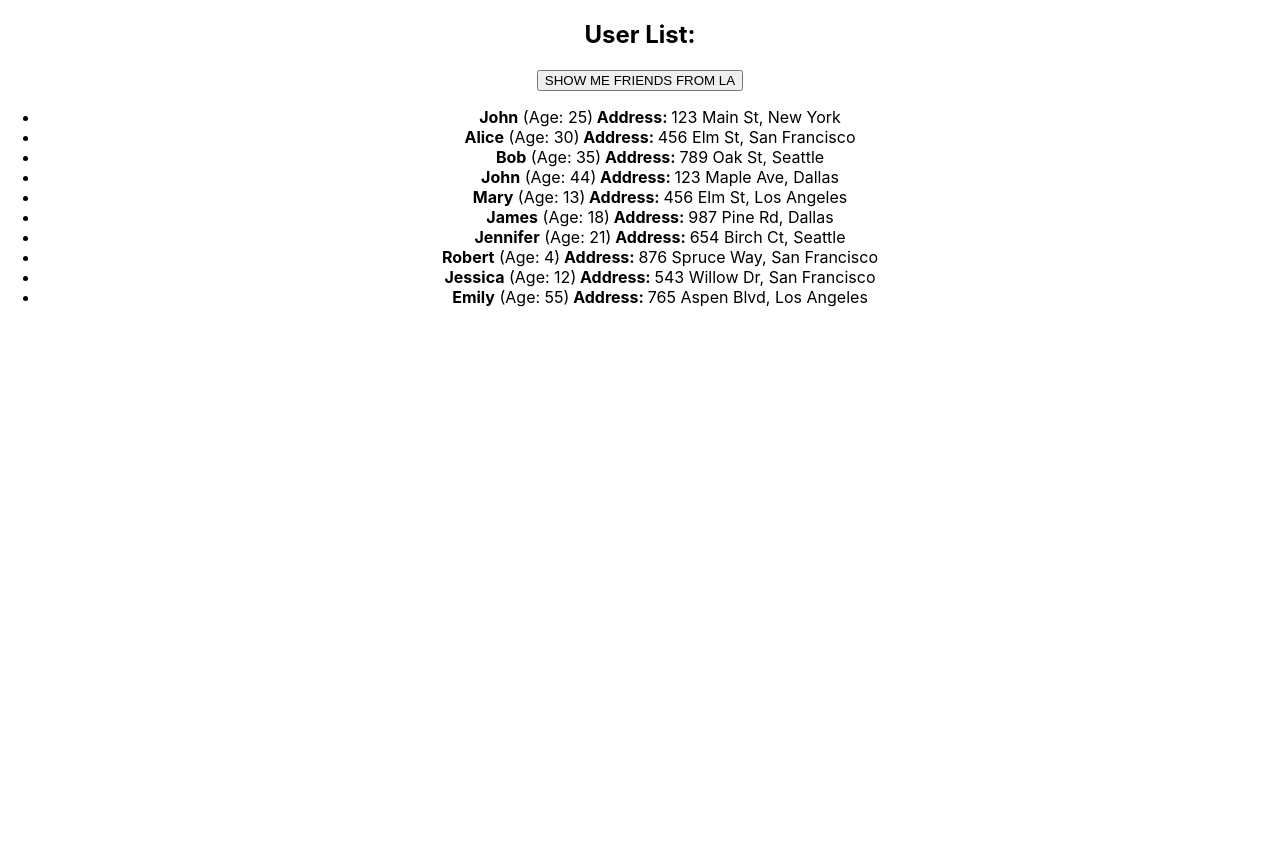
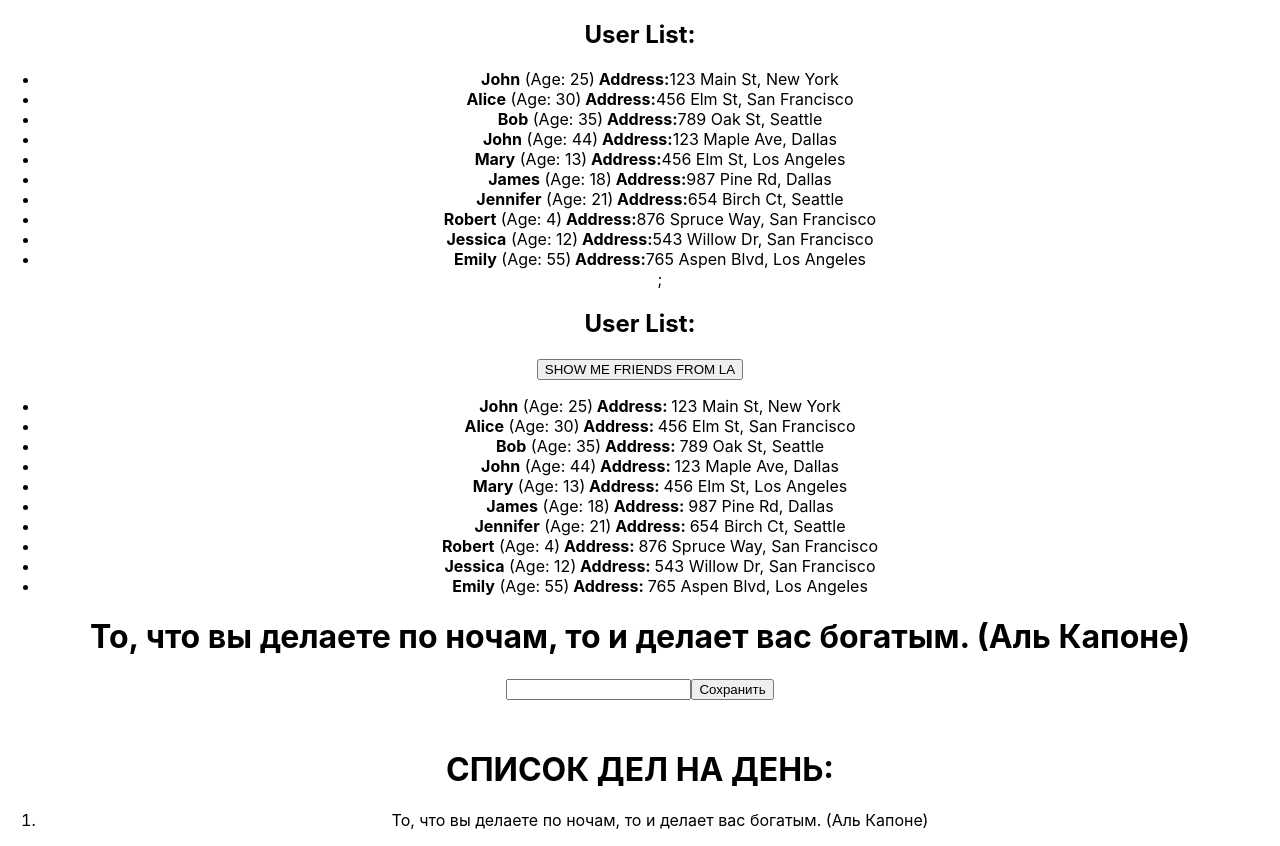
Before and after one commit to nurmatik/homeWork, a React (Create React App) app: page / in a window 1280 px wide. Before the commit the page ends 800 px from the top, so only its background shows below. Built offline with nearby package versions, Linux system fonts and the light colour scheme.

Commit message:
map, set

```diff
--- a/package.json
+++ b/package.json
@@ -2,6 +2,7 @@
   "name": "pre-homeworks",
   "version": "0.1.0",
   "private": true,
+  "homepage": "https://nurmatik.github.io/homeWork",
   "dependencies": {
     "@testing-library/jest-dom": "^5.14.1",
     "@testing-library/react": "^13.0.0",
@@ -10,6 +11,7 @@
     "@types/node": "^16.7.13",
     "@types/react": "^18.0.0",
     "@types/react-dom": "^18.0.0",
+    "gh-pages": "^5.0.0",
     "react": "^18.2.0",
     "react-dom": "^18.2.0",
     "react-scripts": "5.0.1",
@@ -20,7 +22,9 @@
     "start": "react-scripts start",
     "build": "react-scripts build",
     "test": "react-scripts test",
-    "eject": "react-scripts eject"
+    "eject": "react-scripts eject",
+    "predeploy": "npm run build",
+ "deploy": "gh-pages -d build"
   },
   "eslintConfig": {
     "extends": [
--- a/src/App.tsx
+++ b/src/App.tsx
@@ -7,9 +7,9 @@
 function App() {
   return (
     <div className="App">
-      {/* <HW1/> */}
-      <HW2 />
-      {/*<HW3 />*/}
+       <HW1/>
+       <HW2 />
+      <HW3 />
       {/*<HW4 />*/}
     </div>
   );
--- a/src/HW/3/HW3.tsx
+++ b/src/HW/3/HW3.tsx
@@ -1,4 +1,4 @@
-import { useState } from 'react';
+import { ChangeEvent, useState } from 'react';
 
 export const HW3 = () => {
   // 1️⃣ Раскомментируйте JSX(HW3.tsx) и вы увидите,
@@ -10,45 +10,49 @@
   // - приложение должно компилироваться и запускаться в браузере
 
 
-  const [currentText, setCurrentText] = useState('');
+
+  const [currentText, setCurrentText] = useState<string>('');
   const [texts, setTexts] = useState<string[]>([
     'То, что вы делаете по ночам, то и делает вас богатым. (Аль Капоне)',
   ]);
 
-  const handleChange = (event: 'НУЖНО ПРОТИПИЗИРОВАТЬ') => {
-    // setCurrentText(ЧЕГО-ТО НЕ ХВАТАЕТ);
+  const handleChange = (event: ChangeEvent<HTMLInputElement>) => {
+     setCurrentText(event.currentTarget.value)   //(ЧЕГО-ТО НЕ ХВАТАЕТ);
   };
 
   const handleSave = () => {
+    setTexts([...texts, currentText])
+    setCurrentText("")
+
     // ЗАСЕТАТЬ БЫ ТЕКСТ В texts И НЕ ПОТЕРЯТЬ НАПУТСТВИЕ ИЗ ПРОШЛОГО ВЕКА)
     // А ЗАТЕМ УБРАТЬ ЗА СОБОЙ В currentText
   };
 
   return (
     <div id={'hw03'}>
-      {/*{currentText ? (*/}
-      {/*  <h1 id={'hw03-text'}>ЗДЕСЬ ХОТЕЛОСЬ БЫ УВИДЕТЬ ВВОДИМЫЙ ТЕКСТ</h1>*/}
-      {/*) : (*/}
-      {/*  <h1 id={'hw03-default-text'}>Здесь появится новое дело</h1> // ничего не меняем, здесь все норм*/}
-      {/*)}*/}
+      {currentText ? (
+        <h1 id={'hw03-text'}>{currentText}</h1>
+      ) : (
+       <h1 id={'hw03-default-text'}>{texts.at(-1)}</h1> // ничего не меняем, здесь все норм
+      )}
 
-      {/*<input id={'hw03-input'} type="text" value={currentText} onChange={handleChange} />*/}
+      <input id={'hw03-input'} type="text" value={currentText} onChange={handleChange} />
 
-      {/*<button id={'hw03-button'} onClick={() => {}}> // НЕ ХВАТАТЕТ ФУНКЦИИ*/}
-      {/*  Сохранить*/}
-      {/*</button>*/}
+      <button id={'hw03-button'} onClick={handleSave}>
+       Сохранить
+      </button>
 
-      {/*<h1 style={{ marginTop: '50px' }}>СПИСОК ДЕЛ НА ДЕНЬ:</h1>*/}
+      <h1 style={{ marginTop: '50px' }}>СПИСОК ДЕЛ НА ДЕНЬ:</h1>
 
-      {/*<ol id={'hw03-tasks'}>*/}
-      {/*  {ОТРИСОВАТЬ МАССИВ.map((el, index) => {*/}
-      {/*    return (*/}
-      {/*      <li key={index} id={`hw03-task-${index}`}>*/}
-      {/*        {el}*/}
-      {/*      </li>*/}
-      {/*    );*/}
-      {/*  })}*/}
-      {/*</ol>*/}
+      <ol id={'hw03-tasks'}>
+       {texts.map((el, index) => {
+          return (
+            <li key={index} id={`hw03-task-${index}`}>
+              {el}
+            </li>
+          );
+        })}
+      </ol>
     </div>
   );
 };
```
Also changed, not shown: 1 other file (tests, documents, lock files or other folders).
